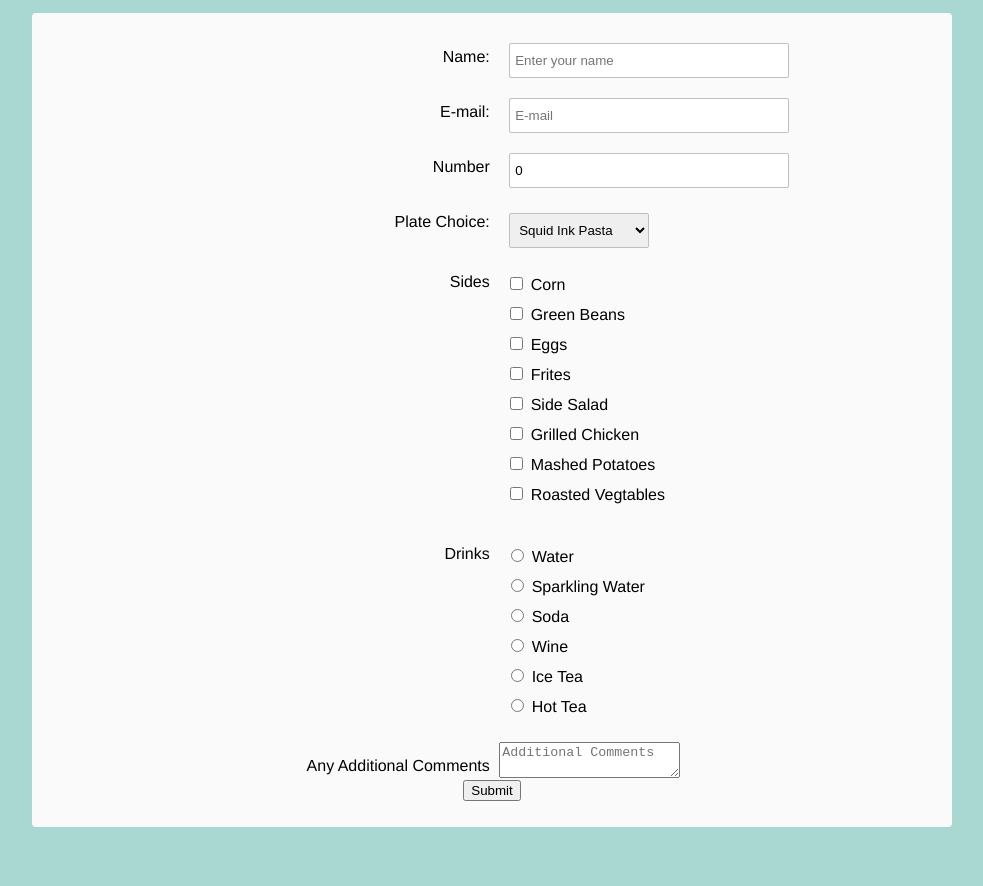
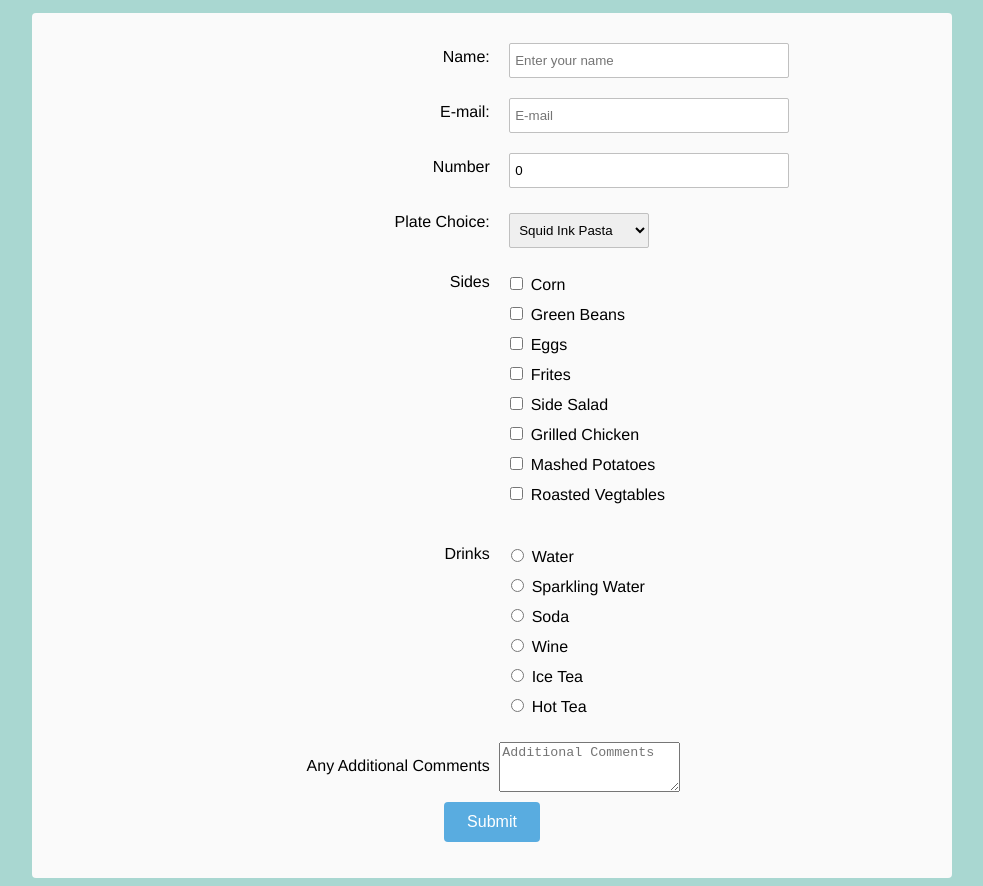
Before and after one commit to thuy-n3/survery-form, a plain HTML site: page index.html in a window 1280 px wide. Shown: the part 87-973 px from the top of the page, without its empty margins (148-1131 px from the left). Before the commit the page ends 922 px from the top, so only its background shows below. Drawn offline with Linux system fonts and the light colour scheme.

Commit message:
submit button

```diff
--- a/styles/styles.css
+++ b/styles/styles.css
@@ -71,6 +71,23 @@ ul{
     padding-bottom: 10px;
 }
 
+textarea{
+    height: 50px;
+    resize: vertical;
+}
+
+#submit{
+    background-color: #59ace0;
+    border-radius: 4px;
+    color: white;
+    font-size: 1em;
+    height: 40px;
+    width: 96px;
+    margin: 10px;
+    border: 0px solid;
+}
+}
+
 @media screen and (max-width: 833px){
     .input-field {
         width: 80%;
```
